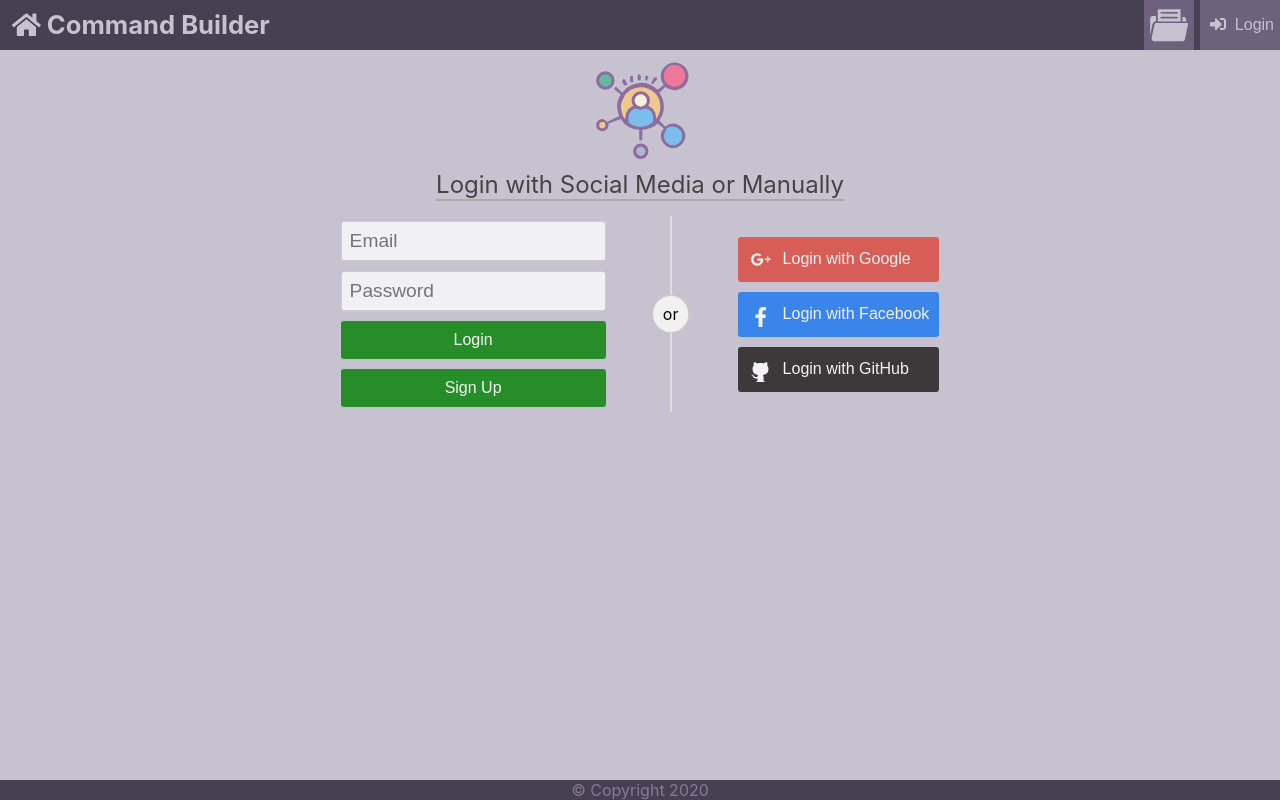
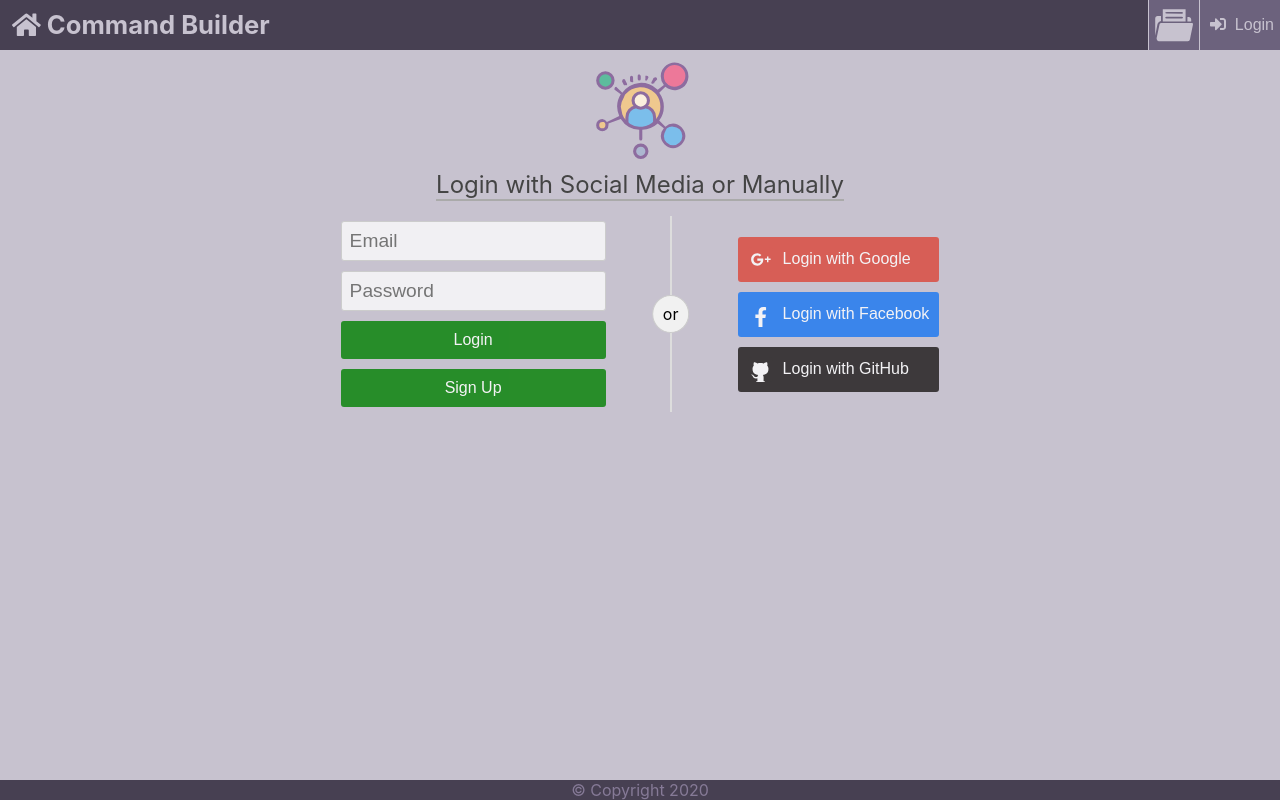
Before and after one commit to vivekweb2013/commandhunt, a React (Create React App) app in the folder gui/: page /login in a window 1280 px wide. Built offline with nearby package versions, Linux system fonts and the light colour scheme; no server answers.

Commit message:
Border as a button separator in header

```diff
--- a/gui/src/components/Header.scss
+++ b/gui/src/components/Header.scss
@@ -32,12 +32,12 @@ $avatar-size: 40px;
   .nav-icon-btn {
     background-color: lighten($color-primary, 15%);
     border: none;
+    border-left: 1px solid lighten($color-primary, 50%);
     color: lighten($color-primary, 50%);
     cursor: pointer;
     float: right;
     font-size: 1rem;
     height: inherit;
-    margin-right: 6px;
     outline: none;
     padding: 5px;
 
@@ -67,6 +67,7 @@ $avatar-size: 40px;
     .dropdown-btn {
       background-color: lighten($color-primary, 15%);
       border: none;
+      border-left: 1px solid lighten($color-primary, 50%);
       color: lighten($color-primary, 50%);
       cursor: pointer;
       font-size: 1rem;
```
